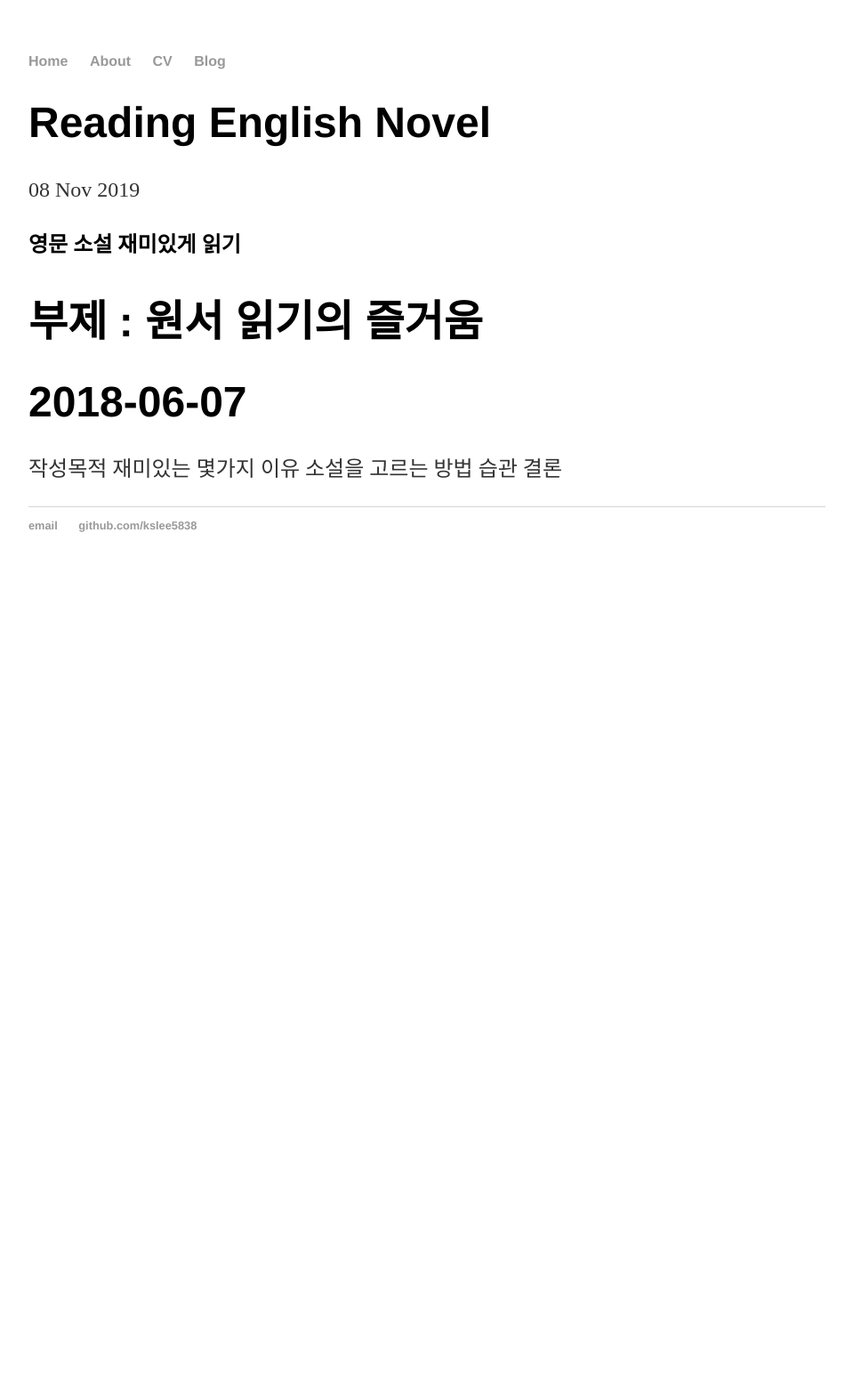
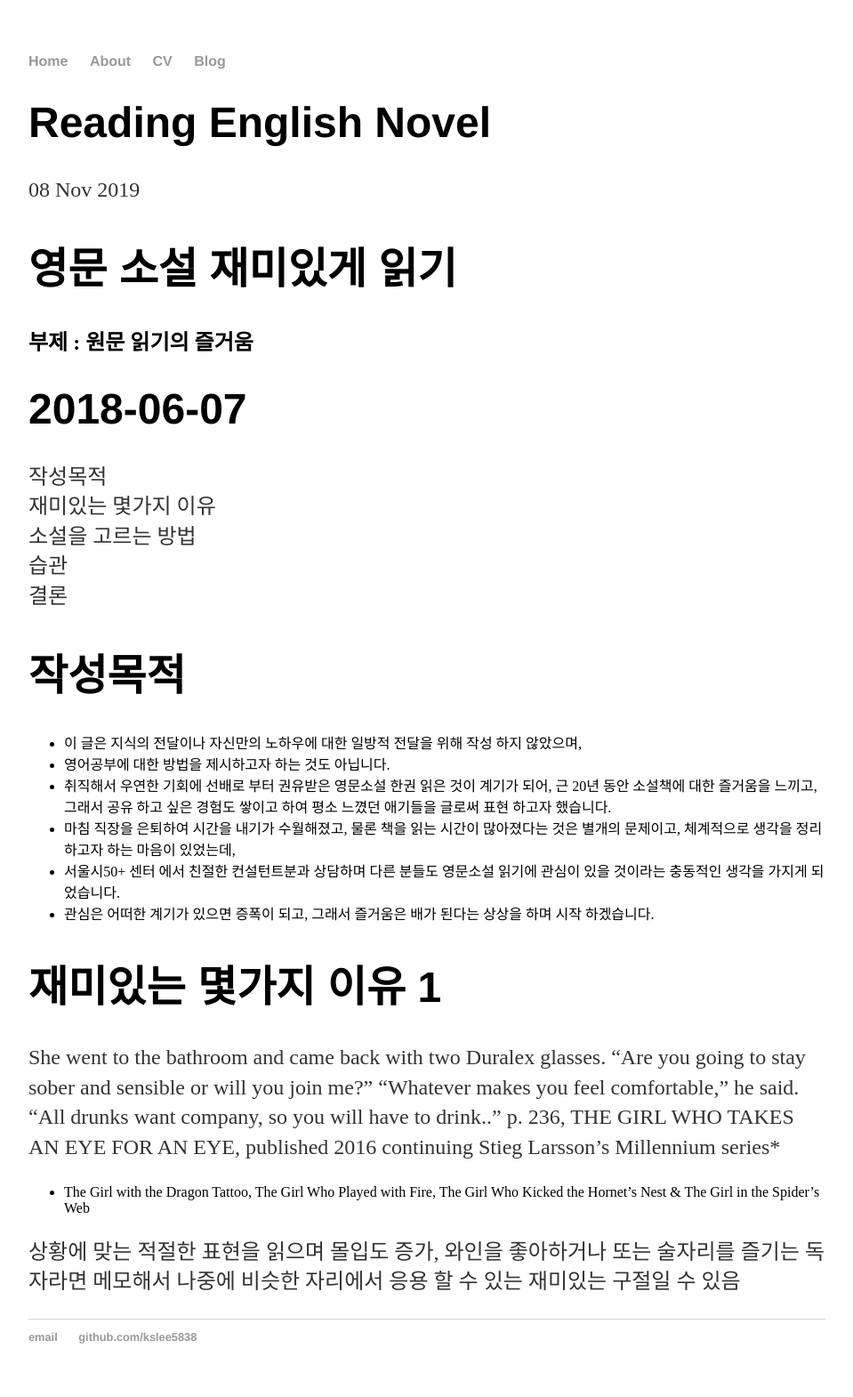
Before and after one commit to kslee5838/kslee5838.github.io, a Jekyll site: the page built from _posts/2019-11-08-Reading-English-Novel.md, in a window 1280 px wide. Shown: the whole page at 89% size, without its empty margins (160-1119 px from the left). Built offline with Jekyll 4.4.1, drawn with Linux system fonts in a browser that asks for light colours; our own code applies the rules of GitHub Pages for plain Markdown files; before the commit the page ends 900 px from its top, so only the background shows below that.

Commit message:
have been adding

```diff
--- a/_posts/2019-11-08-Reading-English-Novel.md
+++ b/_posts/2019-11-08-Reading-English-Novel.md
@@ -1,5 +1,5 @@
-## 영문 소설 재미있게 읽기
-# 부제 : 원서 읽기의 즐거움
+# 영문 소설 재미있게 읽기
+## 부제 : 원문 읽기의 즐거움
 # 2018-06-07
 
 작성목적
@@ -7,3 +7,27 @@
 소설을 고르는 방법
 습관
 결론
+
+# 작성목적
+
+- 이 글은 지식의 전달이나 자신만의 노하우에 대한 일방적 전달을 위해 작성 하지 않았으며,
+- 영어공부에 대한 방법을 제시하고자 하는 것도 아닙니다.
+- 취직해서 우연한 기회에 선배로 부터 권유받은 영문소설 한권 읽은 것이 계기가 되어, 근 20년 동안 소설책에 대한 즐거움을 느끼고, 그래서 공유 하고 싶은 경험도 쌓이고 하여 평소 느꼈던 애기들을 글로써 표현 하고자 했습니다.
+- 마침 직장을 은퇴하여 시간을 내기가 수월해졌고, 물론 책을 읽는 시간이 많아졌다는 것은 별개의 문제이고, 체계적으로 생각을 정리하고자 하는 마음이 있었는데,
+- 서울시50+ 센터 에서 친절한 컨설턴트분과 상담하며 다른 분들도 영문소설 읽기에 관심이 있을 것이라는 충동적인 생각을 가지게 되었습니다.
+- 관심은 어떠한 계기가 있으면 증폭이 되고, 그래서 즐거움은 배가 된다는 상상을 하며 시작 하겠습니다.
+
+# 재미있는 몇가지 이유 1
+
+
+
+She went to the bathroom and came back with two Duralex glasses.
+  “Are you going to stay sober and sensible or will you join me?”
+  “Whatever makes you feel comfortable,” he said.
+  “All drunks want company, so you will have to drink..”
+			p. 236, THE GIRL WHO TAKES AN EYE FOR AN EYE, published 2016
+			continuing Stieg Larsson’s Millennium series*
+* The Girl with the Dragon Tattoo, The Girl Who Played with Fire, The Girl Who Kicked the Hornet’s Nest &  The Girl in the Spider’s Web
+
+상황에 맞는 적절한 표현을 읽으며 몰입도 증가,
+와인을 좋아하거나 또는 술자리를 즐기는 독자라면 메모해서 나중에 비슷한 자리에서 응용 할 수 있는 재미있는 구절일 수 있음
```
